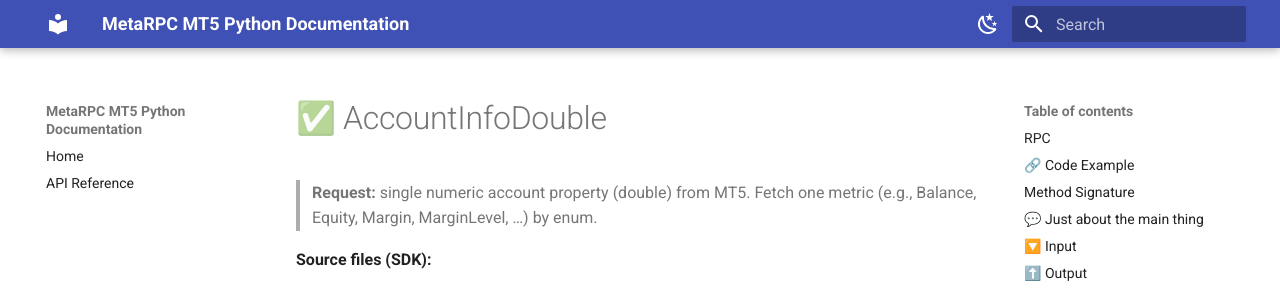
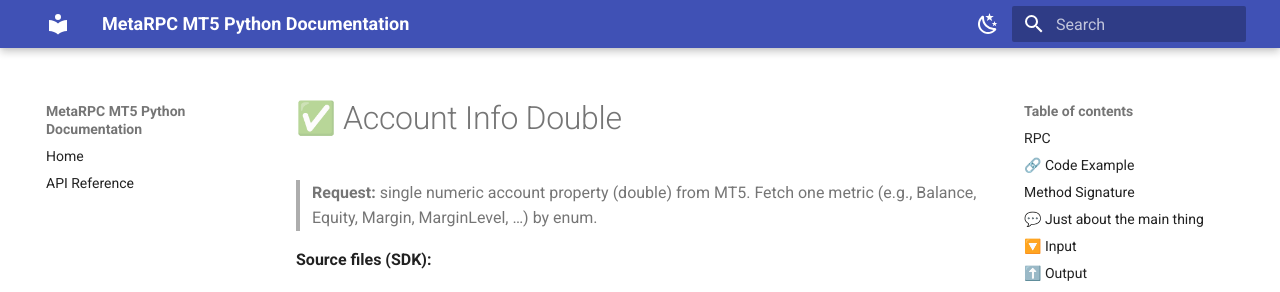
Before and after one commit to MetaRPC/PyMT5, an MkDocs documentation site: the page built from docs/MT5Account/Account_Information/account_info_double.md, in a window 1280 px wide and 900 px high. Shown: the top 292 px of the window. Built offline with MkDocs 1.6.1 and Material for MkDocs 9.7.7, drawn with Linux system fonts in a browser that asks for light colours.

Commit message:
Update account_info_double.md

```diff
--- a/docs/MT5Account/Account_Information/account_info_double.md
+++ b/docs/MT5Account/Account_Information/account_info_double.md
@@ -1,4 +1,4 @@
-# ✅ AccountInfoDouble
+# ✅ Account Info Double
 
 > **Request:** single numeric account property (double) from MT5.
 > Fetch one metric (e.g., Balance, Equity, Margin, MarginLevel, …) by enum.
```
